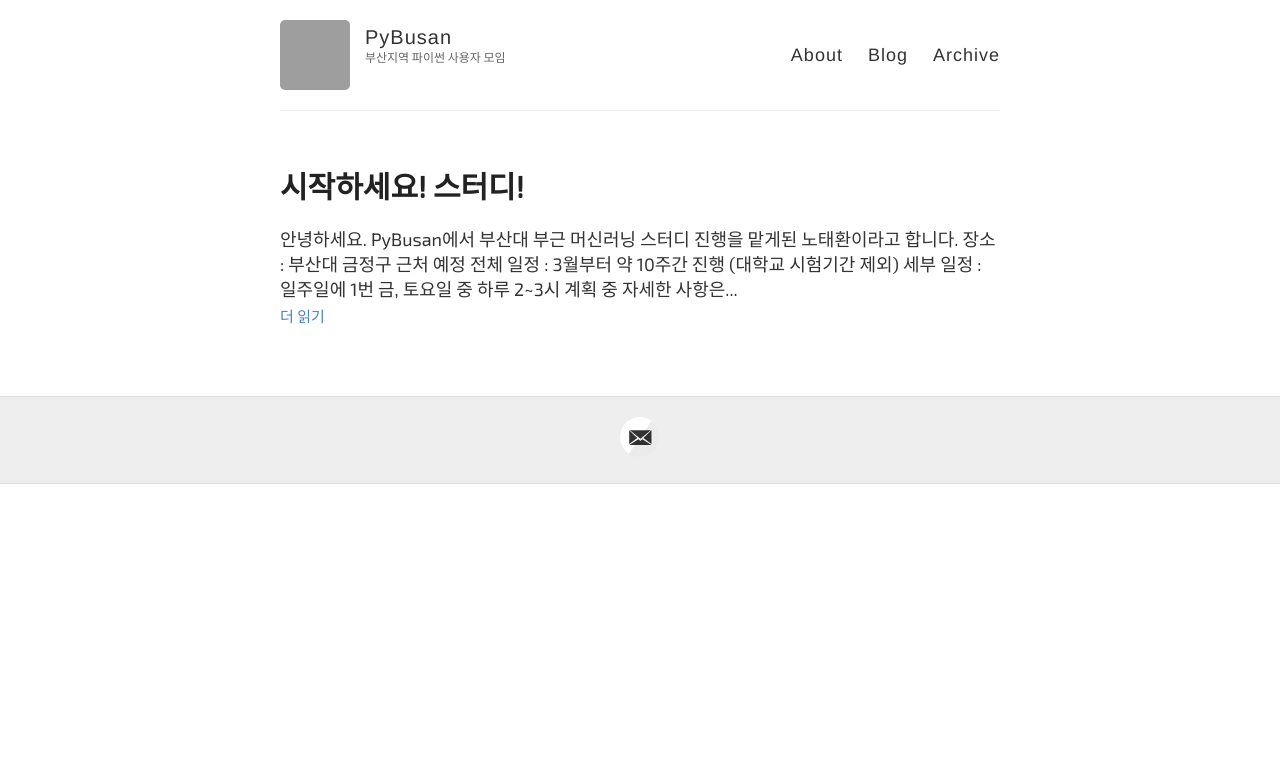
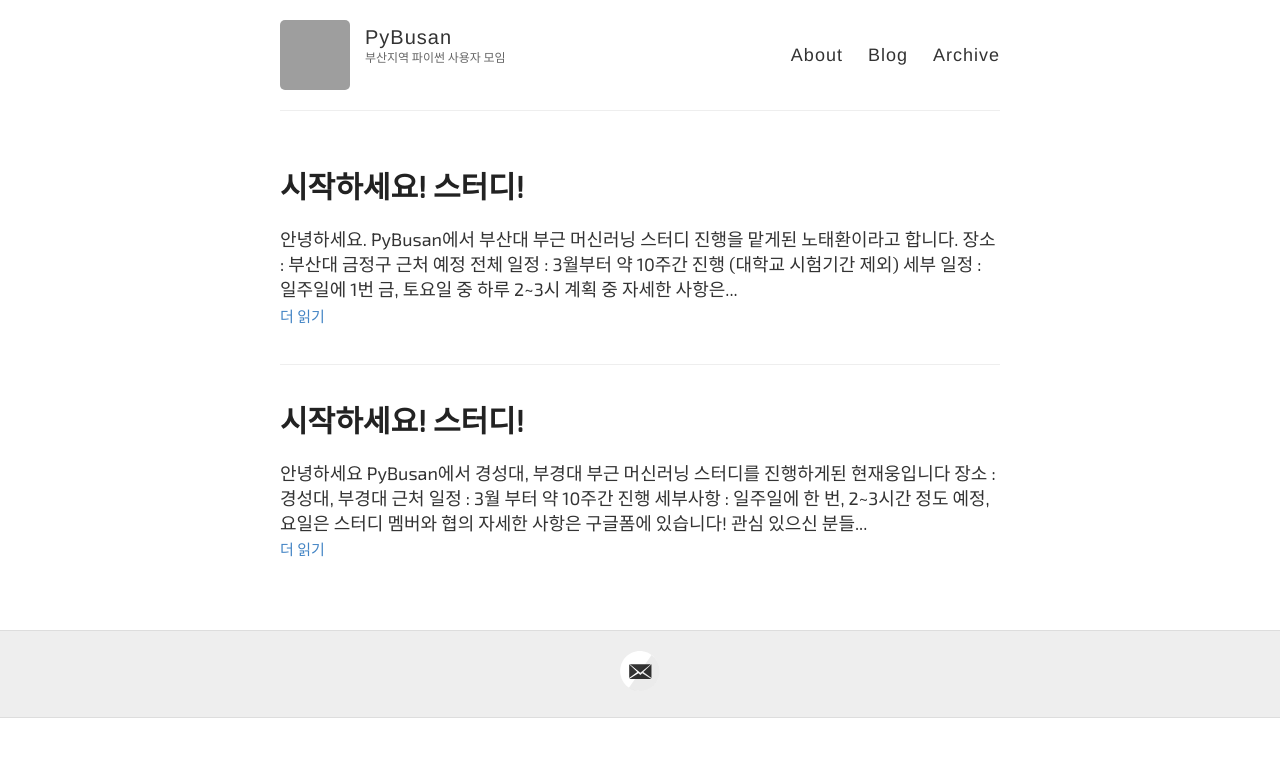
Before and after one commit to pybusan/pybusan.github.io, a Jekyll site: the page built from index.html, in a window 1280 px wide. Shown: the top 757 px of the page. Built offline with Jekyll 4.4.1, drawn with Linux system fonts in a browser that asks for light colours; some web fonts are replaced; the list of posts is cut into pages by our own code; grey boxes are pictures that could not be loaded.

Commit message:
Added PyBusan ML 스터디 모집 공고

```diff
--- /dev/null
+++ b/_posts/2019-02-18-Start_PyBusan_ML_Study_PKNU_00.md
@@ -0,0 +1,17 @@
+---
+layout: post
+title: 시작하세요! 스터디!
+author: 현재웅
+tags: study
+---
+
+안녕하세요 PyBusan에서 경성대, 부경대 부근 머신러닝 스터디를 진행하게된 [현재웅](mailto:jaeung@me.com)입니다
+
+- 장소 : 경성대, 부경대 근처
+- 일정 : 3월 부터 약 10주간 진행
+- 세부사항 : 일주일에 한 번, 2~3시간 정도 예정, 요일은 스터디 멤버와 협의
+
+자세한 사항은 [구글폼](https://docs.google.com/forms/d/e/1FAIpQLScBCsaG_8gxONUKQ_lLXOPM9_78zbvtm0NnvHch47E7tiZMIw/viewform?fbclid=IwAR00qxAiApp_wXu5VKCiPs0x7a3igtfNUmX31nOUSEMHVmfkTMjV2Rdvgbw)에 있습니다!
+관심 있으신 분들 많이 지원해주세요😃
+
+해당 스터디는 **"경성대, 부경대 부근"** 에서 진행됩니다. 부산대 부근에서 진행되는 스터디는 해당 게시글을 참고해주세요.
```
Also changed, not shown: _posts/2019-02-18-Start_PyBusan_ML_Study_PNU_00.md (renamed from _posts/2019-02-18-Start_PyBusan_ML_Study_00.md, +1 -1 lines).
